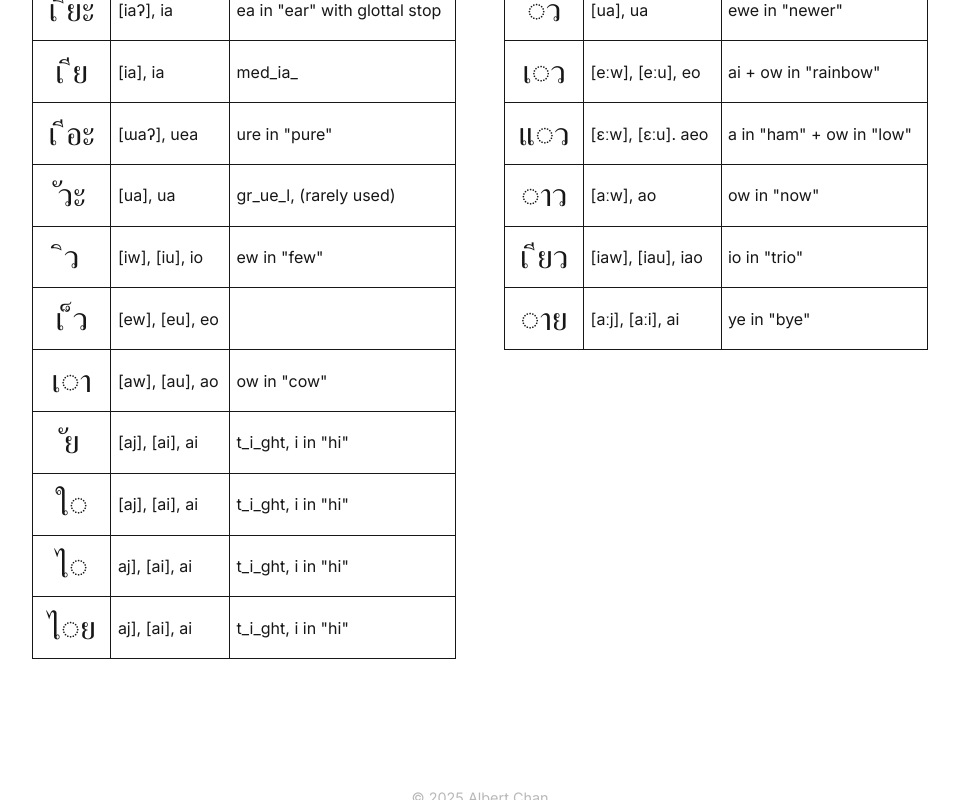
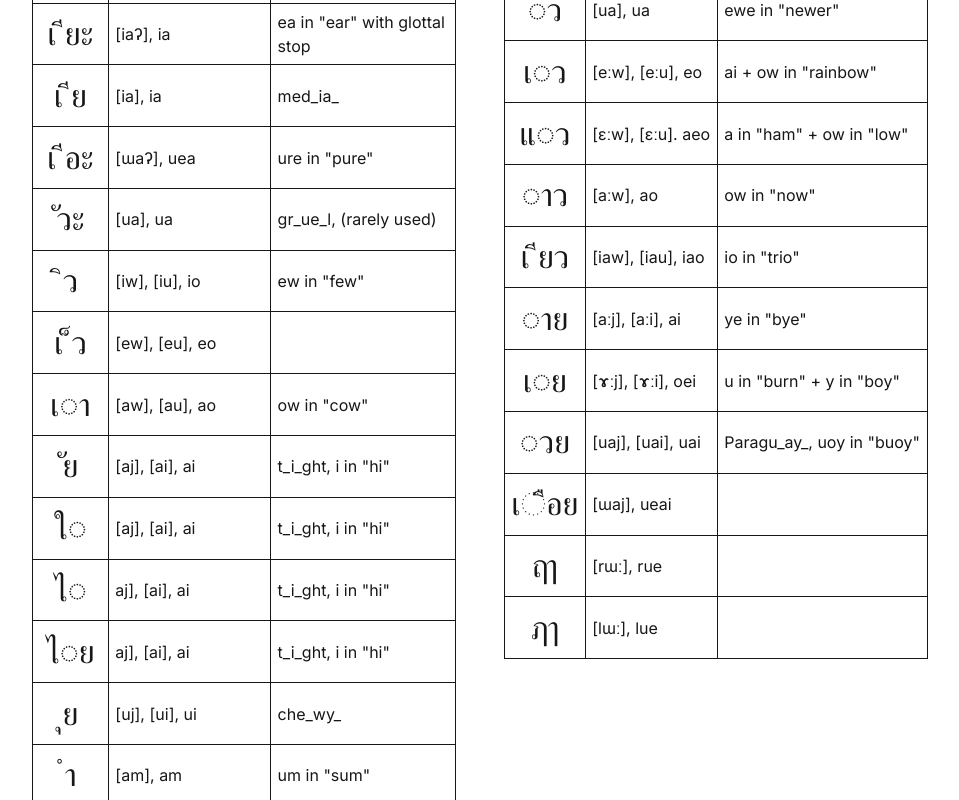
Before and after one commit to albertchan/thai-script-react, a Next.js app: page /tone in a window 1280 px wide. Shown: the part 2000-2800 px from the top of the page, without its empty margins (160-1119 px from the left). Built offline with nearby package versions, Linux system fonts and the light colour scheme.

Commit message:
fix: update vowels json

```diff
--- a/public/thai-vowels.json
+++ b/public/thai-vowels.json
@@ -559,15 +559,119 @@
     "data": {}
   },
   {
-    "id": 0,
-    "glyph": "",
-    "name": "",
-    "description": "",
-    "transcript": "",
+    "id": 44,
+    "glyph": " ุย",
+    "name": "สระอุ + ย, sara u + yo yak",
+    "description": "che_wy_",
+    "transcript": "[uj], [ui], ui",
     "type": "diphthongs",
     "soundStart": "",
     "soundEnd": "",
-    "toneClass": "",
+    "toneClass": "short",
+    "url": "",
+    "data": {}
+  },
+  {
+    "id": 45,
+    "glyph": "เ◌ย",
+    "name": "สระเออ + ย, sara oe + yo yak",
+    "description": "u in \"burn\" + y in \"boy\"",
+    "transcript": "[ɤːj], [ɤːi], oei",
+    "type": "diphthongs",
+    "soundStart": "",
+    "soundEnd": "",
+    "toneClass": "long",
+    "url": "",
+    "data": {}
+  },
+  {
+    "id": 46,
+    "glyph": "◌วย",
+    "name": "สระอัว + ย, sara ua + yo yak",
+    "description": "Paragu_ay_, uoy in \"buoy\"",
+    "transcript": "[uaj], [uai], uai",
+    "type": "diphthongs",
+    "soundStart": "",
+    "soundEnd": "",
+    "toneClass": "long",
+    "url": "",
+    "data": {}
+  },
+  {
+    "id": 47,
+    "glyph": "เ◌ือย",
+    "name": "สระเอือ + ย, sara uea + yo yak",
+    "description": "",
+    "transcript": "[ɯaj], ueai",
+    "type": "diphthongs",
+    "soundStart": "",
+    "soundEnd": "",
+    "toneClass": "long",
+    "url": "",
+    "data": {}
+  },
+  {
+    "id": 48,
+    "glyph": "ำ",
+    "name": "สระอำ, sara am",
+    "description": "um in \"sum\"",
+    "transcript": "[am], am",
+    "type": "extra",
+    "soundStart": "",
+    "soundEnd": "",
+    "toneClass": "short",
+    "url": "",
+    "data": {}
+  },
+  {
+    "id": 49,
+    "glyph": "ฤ",
+    "name": "rue",
+    "description": "rew in \"grew\", ry in \"angry\"",
+    "transcript": "[rɯ], [ri], [rɤː], rue, ri, roe",
+    "type": "diphthongs",
+    "soundStart": "",
+    "soundEnd": "",
+    "toneClass": "short",
+    "url": "",
+    "data": {}
+  },
+  {
+    "id": 50,
+    "glyph": "ฤา",
+    "name": "rue",
+    "description": "",
+    "transcript": "[rɯː], rue",
+    "type": "diphthongs",
+    "soundStart": "",
+    "soundEnd": "",
+    "toneClass": "long",
+    "url": "",
+    "data": {}
+  },
+  {
+    "id": 51,
+    "glyph": "ฦ",
+    "name": "lue",
+    "description": "lew in \"blew\"",
+    "transcript": "[lɯ], lue",
+    "type": "diphthongs",
+    "soundStart": "",
+    "soundEnd": "",
+    "toneClass": "short",
+    "url": "",
+    "data": {}
+  },
+  {
+    "id": 52,
+    "glyph": "ฦๅ",
+    "name": "lue",
+    "description": "",
+    "transcript": "[lɯː], lue",
+    "type": "diphthongs",
+    "soundStart": "",
+    "soundEnd": "",
+    "toneClass": "long",
     "url": "",
     "data": {}
   }
--- a/src/components/navbar/navbar.tsx
+++ b/src/components/navbar/navbar.tsx
@@ -11,8 +11,9 @@ export default function Navbar() {
         <div className={styles.menu}>
           <Link href="/">Home</Link>
           <Link href="/glyphs">Glyphs</Link>
+          <Link href="/consonants">Consonants</Link>
+          <Link href="/vowels">Vowels</Link>
           <Link href="/tone">Tone</Link>
-          <Link href="/about">About</Link>
         </div>
       </div>
     </header>
--- a/src/components/options-bar/options-bar.tsx
+++ b/src/components/options-bar/options-bar.tsx
@@ -12,6 +12,7 @@ export default function OptionsBar() {
     { id: "high", name: "Consonants (High)" },
     { id: "low", name: "Consonants (Low)" },
     { id: "vowel", name: "Vowels" },
+    { id: "numeral", name: "Numerals" },
   ];
 
   // Initialize
```
Also changed, not shown: 1 other file (tests, documents, lock files or other folders).
